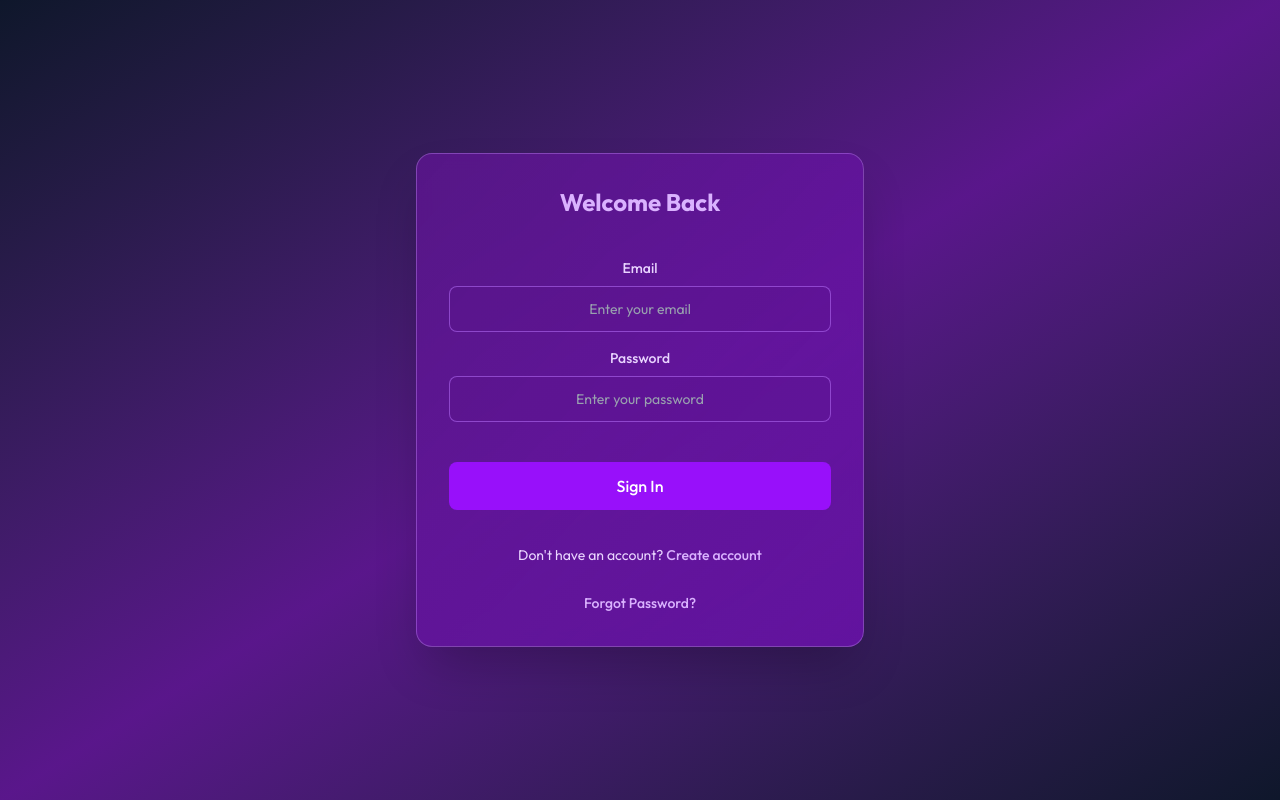
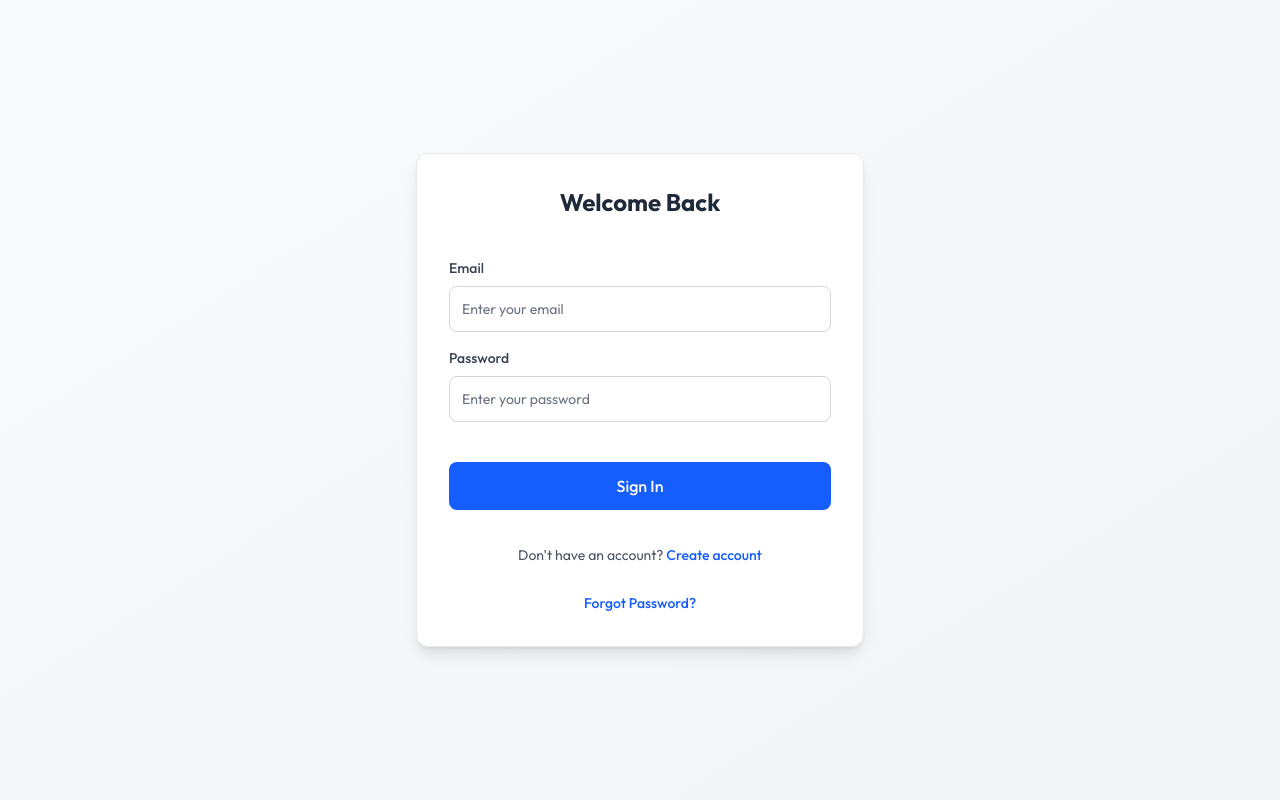
Before and after one commit to ibrahim123-sia/NoChat, a React (Vite) app in the folder client/: page /login in a window 1280 px wide. Built offline with nearby package versions, Linux system fonts and the light colour scheme.

Commit message:
Theme changed

```diff
--- a/client/src/App.jsx
+++ b/client/src/App.jsx
@@ -44,7 +44,7 @@ const App = () => {
           </div>
         </div>
       ) : (
-        <div className="flex items-center justify-center  min-h-screen bg-gradient-to-br from-slate-900 via-purple-900 to-slate-900 p-4">
+        <div className="flex items-center justify-center min-h-screen bg-gradient-to-br from-gray-50 to-gray-100 p-4">
           <div className="w-full max-w-md mx-auto">
             <Routes>
               <Route path="/register" element={<Register />} />
--- a/client/src/pages/Login.jsx
+++ b/client/src/pages/Login.jsx
@@ -84,21 +84,21 @@ const Login = () => {
     }
   };
 
-   const formWrapper = "flex flex-col gap-4 w-full p-8 text-gray-100";
-  const inputClass = "border border-purple-400/50 rounded-lg w-full p-3 bg-purple-900/30 text-white placeholder-gray-400 outline-purple-400 focus:ring-2 focus:ring-purple-400 transition-all text-sm text-center";
-  const buttonPrimary = "bg-purple-600 hover:bg-purple-700 transition-all text-white w-full py-3 rounded-lg cursor-pointer font-medium disabled:opacity-50 disabled:cursor-not-allowed";
+  const formWrapper = "flex flex-col gap-4 w-full p-8";
+  const inputClass = "border border-gray-300 rounded-lg w-full p-3 bg-white text-gray-900 placeholder-gray-500 outline-blue-500 focus:ring-2 focus:ring-blue-500 focus:border-transparent transition-all text-sm";
+  const buttonPrimary = "bg-blue-600 hover:bg-blue-700 transition-all text-white w-full py-3 rounded-lg cursor-pointer font-medium disabled:opacity-50 disabled:cursor-not-allowed";
 
   return (
-    <div className="w-full bg-gradient-to-br from-purple-900/90 to-purple-800/80 rounded-2xl border border-purple-300/30 shadow-2xl backdrop-blur-sm">
+    <div className="w-full bg-white rounded-xl border border-gray-200 shadow-lg">
       {resetStep === 0 ? (
         <form onSubmit={handleSubmit} className={formWrapper}>
-          <p className="text-2xl font-bold text-center mb-6 text-purple-300">
+          <p className="text-2xl font-bold text-center mb-6 text-gray-800">
             Welcome Back
           </p>
 
           <div className="space-y-4 w-full">
             <div className="w-full">
-              <p className="font-medium text-purple-200 mb-2 text-sm text-center">Email</p>
+              <p className="font-medium text-gray-700 mb-2 text-sm">Email</p>
               <input
                 onChange={(e) => setEmail(e.target.value)}
                 value={email}
@@ -109,7 +109,7 @@ const Login = () => {
               />
             </div>
             <div className="w-full">
-              <p className="font-medium text-purple-200 mb-2 text-sm text-center">Password</p>
+              <p className="font-medium text-gray-700 mb-2 text-sm">Password</p>
               <input
                 onChange={(e) => setPassword(e.target.value)}
                 value={password}
@@ -126,9 +126,9 @@ const Login = () => {
           </button>
 
           <div className="text-center mt-4">
-            <Link to="/register" className="text-purple-200 text-sm">
+            <Link to="/register" className="text-gray-600 text-sm">
               Don't have an account?{" "}
-              <span className="text-purple-300 cursor-pointer font-medium hover:underline">
+              <span className="text-blue-600 cursor-pointer font-medium hover:underline">
                 Create account
               </span>
             </Link>
@@ -138,7 +138,7 @@ const Login = () => {
             <button
               type="button"
               onClick={() => setResetStep(1)}
-              className="text-purple-300 hover:text-purple-200 cursor-pointer text-sm font-medium transition-colors"
+              className="text-blue-600 hover:text-blue-700 cursor-pointer text-sm font-medium transition-colors"
             >
               Forgot Password?
             </button>
@@ -146,11 +146,11 @@ const Login = () => {
         </form>
       ) : resetStep === 1 ? (
         <form onSubmit={handleSendOtp} className={formWrapper}>
-          <h2 className="text-xl font-bold text-center mb-6 text-purple-300">
+          <h2 className="text-xl font-bold text-center mb-6 text-gray-800">
             Reset Password
           </h2>
           <div className="w-full">
-            <p className="font-medium text-purple-200 mb-2 text-sm text-center">Email</p>
+            <p className="font-medium text-gray-700 mb-2 text-sm">Email</p>
             <input
               type="email"
               value={resetEmail}
@@ -167,7 +167,7 @@ const Login = () => {
             <button
               type="button"
               onClick={() => setResetStep(0)}
-              className="text-purple-300 hover:text-purple-200 cursor-pointer text-sm font-medium transition-colors"
+              className="text-blue-600 hover:text-blue-700 cursor-pointer text-sm font-medium transition-colors"
             >
               Back to Login
             </button>
@@ -175,12 +175,12 @@ const Login = () => {
         </form>
       ) : (
         <form onSubmit={handlePasswordReset} className={formWrapper}>
-          <h2 className="text-xl font-bold text-center mb-6 text-purple-300">
+          <h2 className="text-xl font-bold text-center mb-6 text-gray-800">
             Reset Password
           </h2>
           <div className="space-y-4 w-full">
             <div className="w-full">
-              <p className="font-medium text-purple-200 mb-2 text-sm text-center">OTP</p>
+              <p className="font-medium text-gray-700 mb-2 text-sm">OTP</p>
               <input
                 type="text"
                 value={resetOtp}
@@ -192,7 +192,7 @@ const Login = () => {
               />
             </div>
             <div className="w-full">
-              <p className="font-medium text-purple-200 mb-2 text-sm text-center">New Password</p>
+              <p className="font-medium text-gray-700 mb-2 text-sm">New Password</p>
               <input
                 type="password"
                 value={newPassword}
@@ -204,7 +204,7 @@ const Login = () => {
               />
             </div>
             <div className="w-full">
-              <p className="font-medium text-purple-200 mb-2 text-sm text-center">Confirm Password</p>
+              <p className="font-medium text-gray-700 mb-2 text-sm">Confirm Password</p>
               <input
                 type="password"
                 value={confirmPassword}
@@ -223,7 +223,7 @@ const Login = () => {
             <button
               type="button"
               onClick={() => setResetStep(1)}
-              className="text-purple-300 hover:text-purple-200 cursor-pointer text-sm font-medium transition-colors"
+              className="text-blue-600 hover:text-blue-700 cursor-pointer text-sm font-medium transition-colors"
             >
               Back to Email
             </button>
@@ -234,4 +234,4 @@ const Login = () => {
   );
 };
 
-export default Login
+export default Login;
--- a/client/src/pages/Register.jsx
+++ b/client/src/pages/Register.jsx
@@ -11,8 +11,8 @@ const Register = () => {
   const [otp, setOtp] = useState("");
   const [step, setStep] = useState(0);
   const [loading, setLoading] = useState(false);
-  const [verifying, setVerifying] = useState(false); // Separate state for verification
-  const [resending, setResending] = useState(false); // Separate state for resend
+  const [verifying, setVerifying] = useState(false);
+  const [resending, setResending] = useState(false);
   const { axios, setToken } = useAppContext();
   const navigate = useNavigate();
 
@@ -52,7 +52,7 @@ const Register = () => {
 
   const handleVerifyOtp = async (e) => {
     e.preventDefault();
-    setVerifying(true); // Use verifying state instead of loading
+    setVerifying(true);
 
     try {
       const { data } = await axios.post("/api/user/verifyotp", {
@@ -71,12 +71,12 @@ const Register = () => {
     } catch (error) {
       toast.error(error.response?.data?.message || error.message);
     } finally {
-      setVerifying(false); // Use verifying state instead of loading
+      setVerifying(false);
     }
   };
 
   const handleResendOtp = async () => {
-    setResending(true); // Use resending state instead of loading
+    setResending(true);
     try {
       const { data } = await axios.post("/api/user/resendotp", { email });
 
@@ -88,25 +88,25 @@ const Register = () => {
     } catch (error) {
       toast.error(error.response?.data?.message || error.message);
     } finally {
-      setResending(false); // Use resending state instead of loading
+      setResending(false);
     }
   };
 
-  const formWrapper = "flex flex-col gap-2 w-full p-6 text-gray-100";
-  const inputClass = "border border-purple-400/50 rounded-lg w-full p-3 bg-purple-900/30 text-white placeholder-gray-400 outline-purple-400 focus:ring-2 focus:ring-purple-400 transition-all text-sm text-center";
-  const buttonPrimary = "bg-purple-600 hover:bg-purple-700 transition-all text-white w-full py-3 rounded-lg cursor-pointer font-medium disabled:opacity-50 disabled:cursor-not-allowed";
+  const formWrapper = "flex flex-col gap-2 w-full p-6";
+  const inputClass = "border border-gray-300 rounded-lg w-full p-3 bg-white text-gray-900 placeholder-gray-500 outline-blue-500 focus:ring-2 focus:ring-blue-500 focus:border-transparent transition-all text-sm";
+  const buttonPrimary = "bg-blue-600 hover:bg-blue-700 transition-all text-white w-full py-3 rounded-lg cursor-pointer font-medium disabled:opacity-50 disabled:cursor-not-allowed";
 
   return (
-    <div className="w-full bg-gradient-to-br from-purple-900/90 to-purple-800/80 rounded-2xl border border-purple-300/30 shadow-2xl backdrop-blur-sm">
+    <div className="w-full bg-white rounded-xl border border-gray-200 shadow-lg">
       {step === 0 ? (
         <form onSubmit={handleRegister} className={formWrapper}>
-          <p className="text-2xl font-bold text-center mb-6 text-purple-300">
+          <p className="text-2xl font-bold text-center mb-6 text-gray-800">
             Create Account
           </p>
 
           <div className="space-y-4 w-full">
             <div className="w-full">
-              <p className="font-medium text-purple-200 mb-2 text-sm text-center">Full Name</p>
+              <p className="font-medium text-gray-700 mb-2 text-sm">Full Name</p>
               <input
                 onChange={(e) => setName(e.target.value)}
                 value={name}
@@ -119,7 +119,7 @@ const Register = () => {
             </div>
 
             <div className="w-full">
-              <p className="font-medium text-purple-200 mb-2 text-sm text-center">Email</p>
+              <p className="font-medium text-gray-700 mb-2 text-sm">Email</p>
               <input
                 onChange={(e) => setEmail(e.target.value)}
                 value={email}
@@ -131,7 +131,7 @@ const Register = () => {
             </div>
 
             <div className="w-full">
-              <p className="font-medium text-purple-200 mb-2 text-sm text-center">Password</p>
+              <p className="font-medium text-gray-700 mb-2 text-sm">Password</p>
               <input
                 onChange={(e) => setPassword(e.target.value)}
                 value={password}
@@ -144,7 +144,7 @@ const Register = () => {
             </div>
 
             <div className="w-full">
-              <p className="font-medium text-purple-200 mb-2 text-sm text-center">Confirm Password</p>
+              <p className="font-medium text-gray-700 mb-2 text-sm">Confirm Password</p>
               <input
                 onChange={(e) => setConfirmPassword(e.target.value)}
                 value={confirmPassword}
@@ -162,9 +162,9 @@ const Register = () => {
           </button>
 
           <div className="text-center mt-4">
-            <Link to="/login" className="text-purple-200 text-sm">
+            <Link to="/login" className="text-gray-600 text-sm">
               Already have an account?{" "}
-              <span className="text-purple-300 cursor-pointer font-medium hover:underline">
+              <span className="text-blue-600 cursor-pointer font-medium hover:underline">
                 Sign in
               </span>
             </Link>
@@ -172,16 +172,16 @@ const Register = () => {
         </form>
       ) : (
         <form onSubmit={handleVerifyOtp} className={formWrapper}>
-          <p className="text-2xl font-bold text-center mb-2 text-purple-300">
+          <p className="text-2xl font-bold text-center mb-2 text-gray-800">
             Verify Email
           </p>
 
-          <p className="text-purple-200 text-center mb-6 text-sm">
-            We've sent a 6-digit OTP to <strong className="text-purple-300">{email}</strong>
+          <p className="text-gray-600 text-center mb-6 text-sm">
+            We've sent a 6-digit OTP to <strong className="text-gray-800">{email}</strong>
           </p>
 
           <div className="w-full">
-            <p className="font-medium text-purple-200 mb-2 text-sm text-center">OTP Code</p>
+            <p className="font-medium text-gray-700 mb-2 text-sm">OTP Code</p>
             <input
               onChange={(e) => setOtp(e.target.value.replace(/\D/g, ""))}
               value={otp}
@@ -195,7 +195,7 @@ const Register = () => {
 
           <button
             type="submit"
-            disabled={verifying || resending || otp.length !== 6} // Check both loading states
+            disabled={verifying || resending || otp.length !== 6}
             className={`${buttonPrimary} mt-6`}
           >
             {verifying ? "Verifying..." : "Verify OTP"}
@@ -205,8 +205,8 @@ const Register = () => {
             <button
               type="button"
               onClick={handleResendOtp}
-              disabled={verifying || resending} // Check both loading states
-              className="bg-purple-700 hover:bg-purple-800 transition-all text-white w-full py-3 rounded-lg cursor-pointer font-medium disabled:opacity-50 disabled:cursor-not-allowed text-sm"
+              disabled={verifying || resending}
+              className="bg-blue-500 hover:bg-blue-600 transition-all text-white w-full py-3 rounded-lg cursor-pointer font-medium disabled:opacity-50 disabled:cursor-not-allowed text-sm"
             >
               {resending ? "Sending..." : "Resend OTP"}
             </button>
@@ -214,13 +214,13 @@ const Register = () => {
             <button
               type="button"
               onClick={() => setStep(0)}
-              className="text-purple-300 hover:text-purple-200 cursor-pointer text-sm font-medium transition-colors text-center"
+              className="text-blue-600 hover:text-blue-700 cursor-pointer text-sm font-medium transition-colors text-center"
             >
               Back to Registration
             </button>
           </div>
 
-          <p className="text-xs text-purple-300 text-center mt-6">
+          <p className="text-xs text-gray-500 text-center mt-6">
             OTP will expire in 5 minutes.
           </p>
         </form>
```
